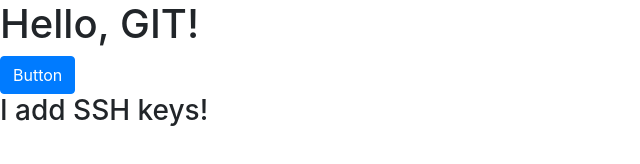
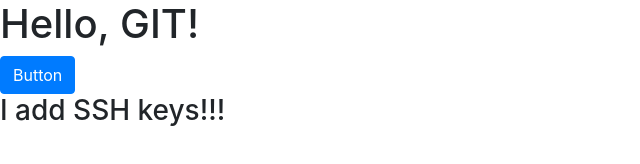
Before and after one commit to Bred09/test, a plain HTML site: page index.html in a window 1280 px wide. Shown: the full height of the page, 0-640 px from the left. Drawn offline with nearby package versions, Linux system fonts and the light colour scheme.

Commit message:
add ssh key

```diff
--- a/index.html
+++ b/index.html
@@ -8,6 +8,6 @@
 <body>
 	<h1>Hello, GIT!</h1>
 	<button type="button" class="btn btn-primary">Button</button>
-	<h3>I add SSH keys!</h3>
+	<h3>I add SSH keys!!!</h3>
 </body>
 </html>
```
